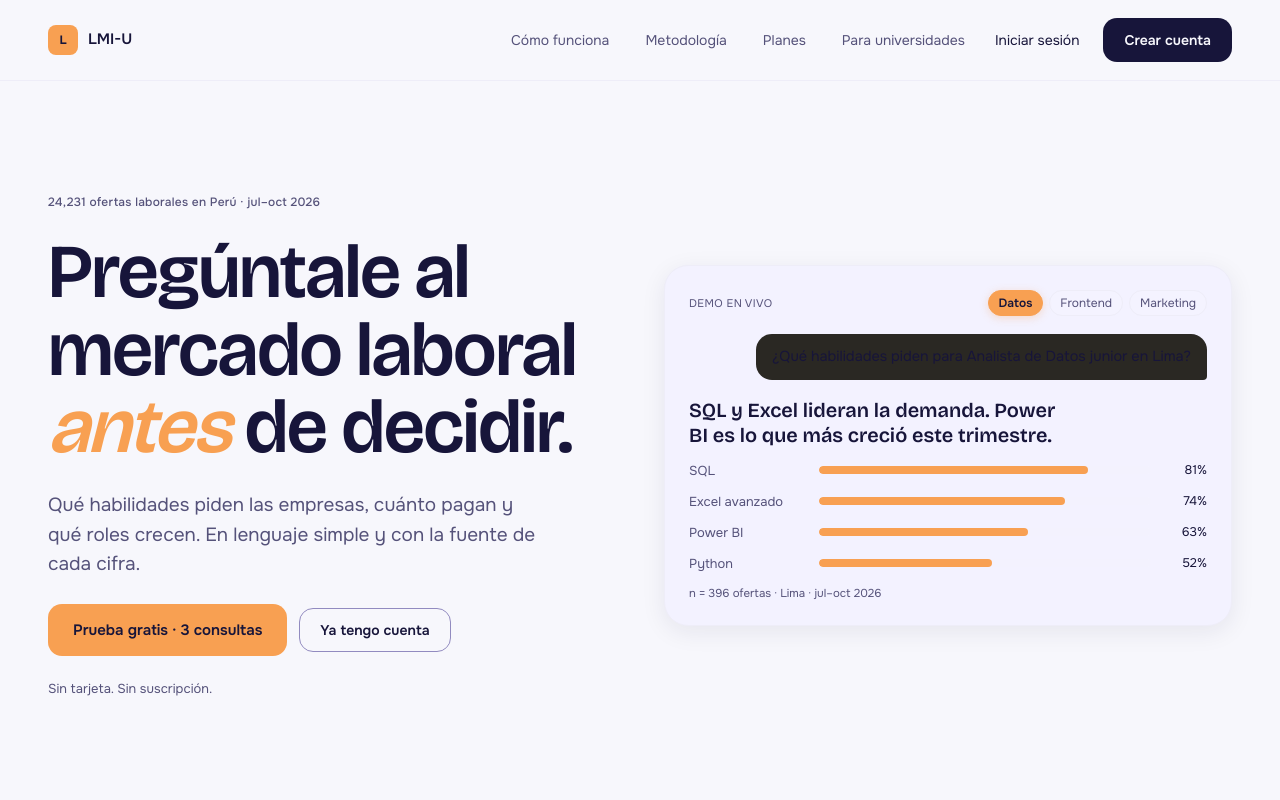
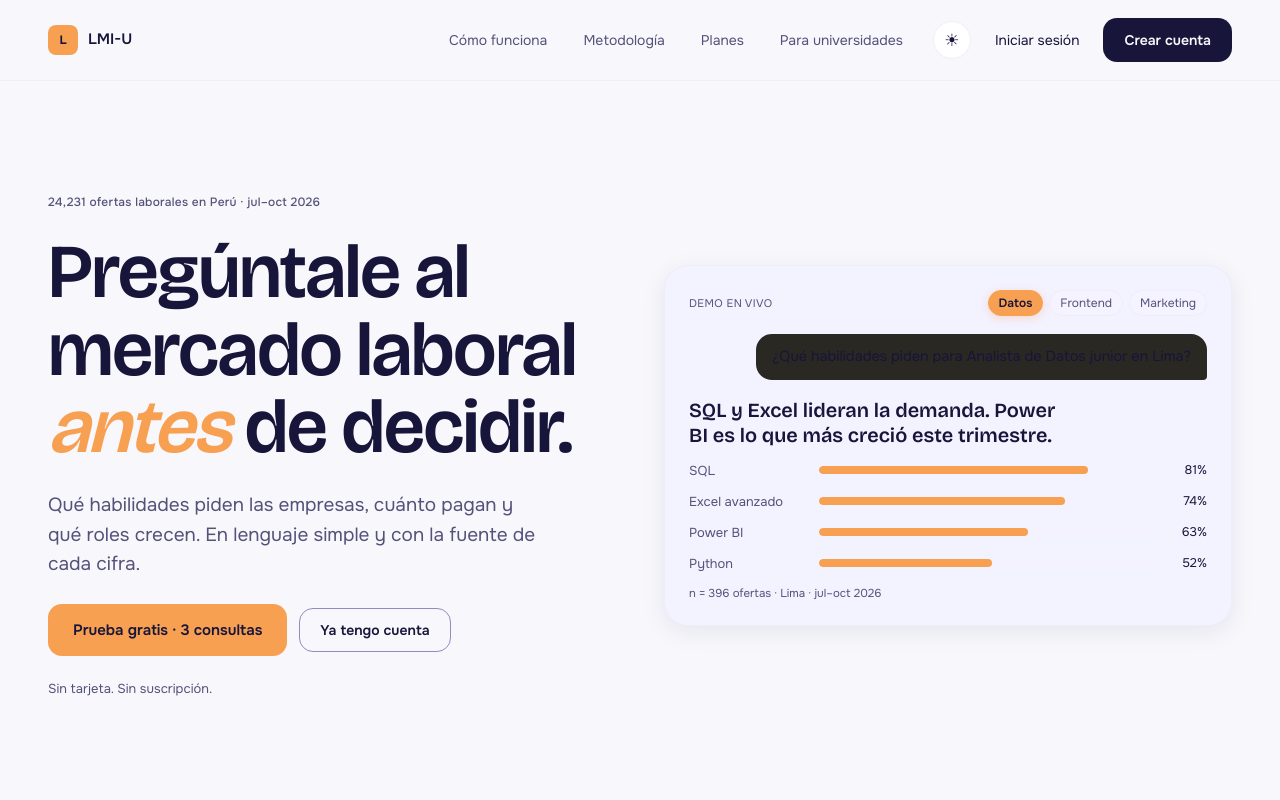
Before and after one commit to Robodepredador/LMI---An-lisis-de-Tendencias, a React (Vite) app: page / in a window 1280 px wide. Shown: the top 800 px of the page. Built offline with nearby package versions, Linux system fonts and the light colour scheme.

Commit message:
feat(tema): modo oscuro con interruptor y persistencia

```diff
--- a/index.html
+++ b/index.html
@@ -6,6 +6,14 @@
   <title>LMI-U · Mercado Laboral Inteligente</title>
   <meta name="description" content="Pregúntale al mercado laboral antes de decidir. Habilidades, salarios y tendencias en lenguaje simple." />
   <link rel="icon" type="image/svg+xml" href="/favicon.svg" />
+  <script>
+    // Antes de pintar: sin esto hay un destello de tema claro al recargar.
+    try {
+      var g = localStorage.getItem('lmi-tema');
+      var oscuro = g === 'oscuro' || (!g && matchMedia('(prefers-color-scheme: dark)').matches);
+      if (oscuro) document.documentElement.setAttribute('data-theme', 'dark');
+    } catch (e) {}
+  </script>
   <link rel="preconnect" href="https://fonts.googleapis.com" />
   <link rel="preconnect" href="https://fonts.gstatic.com" crossorigin />
   <link href="https://fonts.googleapis.com/css2?family=Bricolage+Grotesque:opsz,wght@12..96,600;12..96,700;12..96,800&family=Onest:wght@400;500;600;700&display=swap" rel="stylesheet" />
--- /dev/null
+++ b/src/components/InterruptorTema.jsx
@@ -0,0 +1,24 @@
+import { useState } from 'react';
+import { alternarTema, leerTema } from '../lib/tema.js';
+
+// El interruptor es visible a propósito: el estudiante elige, no su sistema.
+export default function InterruptorTema({ className = '' }) {
+  // El script de index.html ya aplicó el tema antes de pintar, así que el
+  // estado arranca de ahí: no hace falta un efecto que provoque otro render.
+  const [tema, setTema] = useState(leerTema);
+
+  const oscuro = tema === 'oscuro';
+  return (
+    <button
+      type="button"
+      className={`interruptor-tema ${className}`.trim()}
+      aria-pressed={oscuro}
+      onClick={() => setTema(alternarTema())}
+    >
+      <span aria-hidden="true">{oscuro ? '☾' : '☀'}</span>
+      <span className="visualmente-oculto">
+        {oscuro ? 'Cambiar a tema claro' : 'Cambiar a tema oscuro'}
+      </span>
+    </button>
+  );
+}
--- a/src/layouts/AppShell.jsx
+++ b/src/layouts/AppShell.jsx
@@ -3,6 +3,7 @@ import { CONSULTAS_GRATIS, useApp } from '../store.js';
 import { getTenant } from '../data/tenant.js';
 import { proximaRenovacion, vigenciaCreditos } from '../data/contenido.js';
 import ModalPlanes from '../components/ModalPlanes.jsx';
+import InterruptorTema from '../components/InterruptorTema.jsx';
 
 // El medidor de consumo. Es lo que traduce el plan a algo que el usuario
 // entiende de un vistazo, así que vive en un solo sitio.
@@ -134,6 +135,7 @@ export default function AppShell() {
             </span>
           </button>
         </div>
+        <InterruptorTema className="lado__item" />
       </aside>
 
       <main className="app-shell__main">
--- a/src/layouts/PublicLayout.jsx
+++ b/src/layouts/PublicLayout.jsx
@@ -1,6 +1,7 @@
 import { Link, Outlet, useLocation, useNavigate } from 'react-router-dom';
 import { useApp } from '../store.js';
 import { getTenant } from '../data/tenant.js';
+import InterruptorTema from '../components/InterruptorTema.jsx';
 
 // "Cómo funciona", "Planes" y "Para universidades" apuntan a secciones de la
 // landing. Si ya estamos en ella basta con desplazar; si no, hay que llegar
@@ -58,6 +59,7 @@ export default function PublicLayout() {
             </button>
           ) : (
             <>
+              <InterruptorTema />
               <Link to="/login" style={{ color: 'var(--text-primary)' }}>Iniciar sesión</Link>
               <Link to="/registro" className="btn btn--claro solo-desktop">Crear cuenta</Link>
             </>
--- /dev/null
+++ b/src/lib/tema.js
@@ -0,0 +1,28 @@
+// El tema es del estudiante, no del sistema: el interruptor manda y se
+// recuerda. La primera visita arranca por lo que tenga configurado su equipo.
+// El script síncrono de index.html aplica esto mismo antes de pintar, así que
+// aquí solo se repite la lógica para los cambios en caliente.
+
+export const CLAVE = 'lmi-tema';
+
+export function leerTema() {
+  try {
+    const guardado = localStorage.getItem(CLAVE);
+    if (guardado === 'claro' || guardado === 'oscuro') return guardado;
+  } catch {
+    // Modo privado o almacenamiento bloqueado: se cae a la preferencia del equipo.
+  }
+  return globalThis.matchMedia?.('(prefers-color-scheme: dark)').matches ? 'oscuro' : 'claro';
+}
+
+export function aplicarTema(tema) {
+  const raiz = document.documentElement;
+  if (tema === 'oscuro') raiz.setAttribute('data-theme', 'dark');
+  else raiz.removeAttribute('data-theme');
+  try { localStorage.setItem(CLAVE, tema); } catch { /* ídem */ }
+  return tema;
+}
+
+export function alternarTema() {
+  return aplicarTema(leerTema() === 'oscuro' ? 'claro' : 'oscuro');
+}
--- a/src/theme/componentes.css
+++ b/src/theme/componentes.css
@@ -801,3 +801,15 @@
   font-size: 12px;
   color: var(--text-dim);
 }
+
+/* ── Interruptor de tema ── */
+.interruptor-tema {
+  display: inline-flex; align-items: center; justify-content: center;
+  width: 38px; height: 38px; flex-shrink: 0;
+  border: 1.5px solid var(--linea); border-radius: var(--radio-full);
+  background: var(--bg-surface); color: var(--text-primary);
+  font-size: var(--tipo-lg); line-height: 1; cursor: pointer;
+  transition: border-color var(--duration) var(--ease-out);
+}
+.interruptor-tema:hover { border-color: var(--borde-campo); }
+.interruptor-tema.lado__item { width: auto; justify-content: flex-start; gap: 10px; }
--- a/src/theme/tokens.css
+++ b/src/theme/tokens.css
@@ -123,3 +123,49 @@
   --shadow-modal:   var(--sombra-modal);
   --shadow-hero:    var(--sombra-panel);
 }
+
+/* ═══════════════════════════════════════════════════════════
+   Tema oscuro
+   El sistema de diseño define la paleta pero el prototipo aprobado no la
+   usa en ninguna pantalla: esto es diseño derivado del claro, no portado.
+   En oscuro la acción pasa a lima y el resalte a índigo claro.
+   ═══════════════════════════════════════════════════════════ */
+
+[data-theme="dark"] {
+  --bg-page:        #0F0E29;
+  --bg-surface:     #17153A;
+  --bg-elevated:    #221F52;
+  --bg-noche:       #221F52;   /* en oscuro se eleva, no se funde con el fondo */
+  --bg-overlay:     rgba(5, 4, 16, .7);
+
+  --text-primary:   #F4F3FF;
+  --text-secondary: #B3AEE0;
+  --sobre-noche:    #D6D3F5;
+
+  --accent:          #C6F24E;
+  --accent-fg:       #17153A;
+  --accent-hover:    #D7F76E;
+  --accent-apagado:    #2E2A66;
+  --accent-apagado-fg: #B3AEE0;
+  --sobre-accent:        #17153A;
+  --sobre-accent-tenue:  #2F3A0E;
+
+  --resalte:     #8A80FF;
+  --resalte-fg:  #0F0E29;
+
+  --linea:        #2E2A66;
+  --borde-campo:  #6F68A8;
+  --borde-noche:  #3A3470;
+
+  --dato-1: #8A80FF;
+  --dato-2: #B3AEE0;
+  --dato-3: #FFA06B;
+  --dato-4: #C6F24E;
+
+  --alerta:     #FF8A6E;
+  --alerta-bg:  #43201A;
+  --alerta-fg:  #FFB5A0;
+
+  --estrella:    #FFB020;
+  --lumi-linea:  #F4F3FF;   /* el contorno se invierte o Lumi desaparece */
+}
```
Also changed, not shown: scripts/check-tema.mjs (+35 -0 lines).
